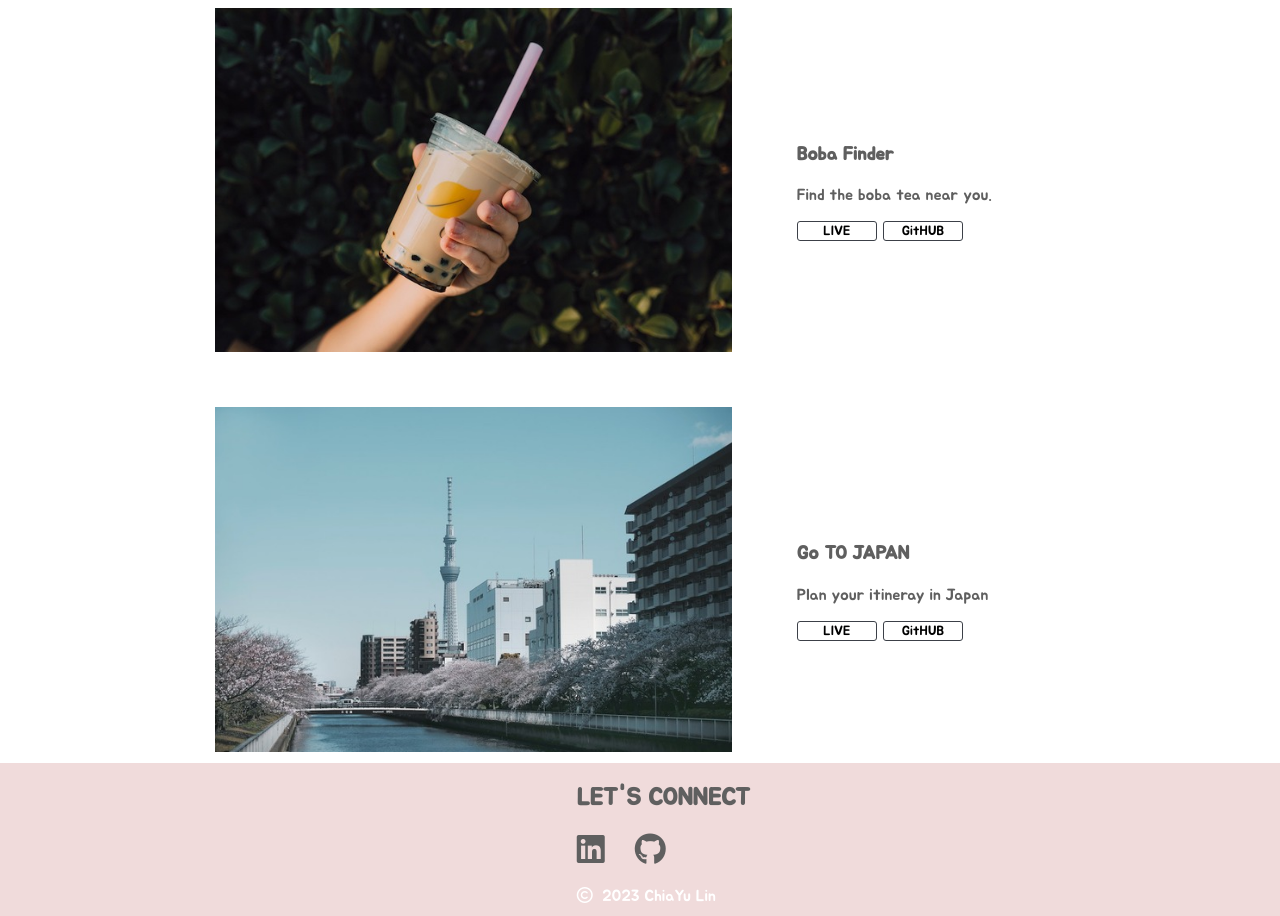
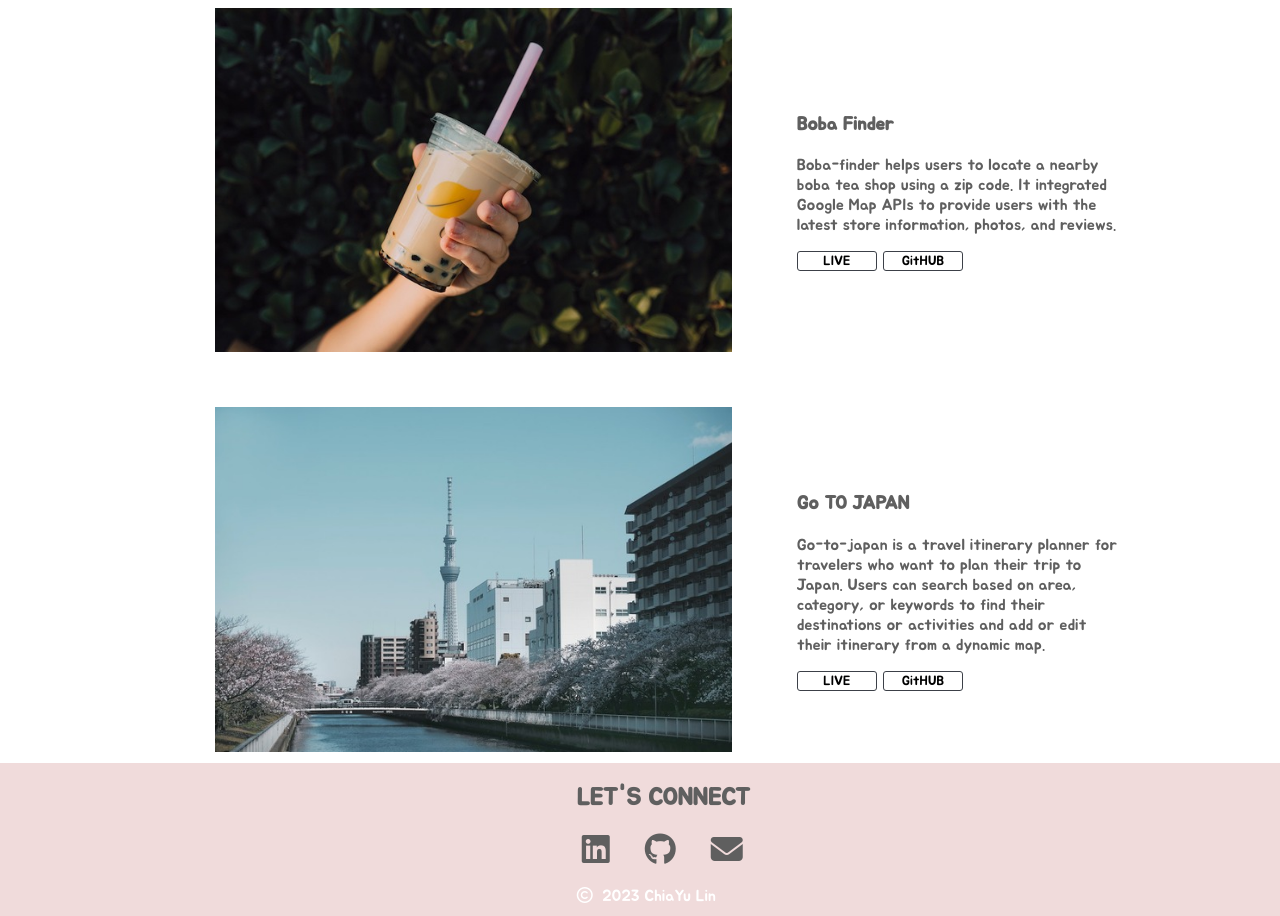
Before and after one commit to cyulin17/portfolio-website, a website: page index.html in a window 1280 px wide. Shown: the part 1737-2653 px from the top of the page. Drawn offline with Linux system fonts and the light colour scheme.

Commit message:
Completed add-contact-email.

```diff
--- a/css/styles.css
+++ b/css/styles.css
@@ -154,6 +154,7 @@ button:hover {
 #contact span {
   display: inline-block;
   margin-right: 30px;
+  margin-left: 5px;
 }
 
 .contact-linkedin {
@@ -166,8 +167,14 @@ button:hover {
   color: #5f5f5f;
 }
 
+.contact-email {
+  font-size: 2rem;
+  color: #5f5f5f;
+}
+
 /* footer */
 .footer {
+  width: 500px;
   color: #fff;
   margin-top: 20px;
   padding-bottom: 10px;
--- a/index.html
+++ b/index.html
@@ -69,7 +69,8 @@
           </div>
           <div class="column-one-third project-intro">
             <h3>Boba Finder</h3>
-            <p>Find the boba tea near you.</p>
+            <p>Boba-finder helps users to locate a nearby boba tea shop using a zip code. It integrated Google Map APIs to provide
+            users with the latest store information, photos, and reviews.</p>
             <div class="row button-container">
               <button onclick="window.open('https://cyulin17.github.io/boba-finder/','_blank')" type="button">LIVE</button>
               <button onclick="window.open('https://github.com/cyulin17/boba-finder', '_blank')" type="button">GitHUB</button>
@@ -83,7 +84,8 @@
           </div>
           <div class="column-one-third project-intro">
             <h3>Go TO JAPAN</h3>
-            <p>Plan your itineray in Japan</p>
+            <p>Go-to-japan is a travel itinerary planner for travelers who want to plan their trip to Japan. Users can search based on
+            area, category, or keywords to find their destinations or activities and add or edit their itinerary from a dynamic map.</p>
             <div class="row button-container">
               <button onclick="window.open('https://go-to-japan.chiayulin.com/', '_blank')" type="button">LIVE</button>
               <button onclick="window.open('https://github.com/cyulin17/go-to-japan', '_blank') " type="button">GitHUB</button>
@@ -99,14 +101,16 @@
           <h1>LET'S CONNECT</h1>
         </div>
         <div class="row center">
-          <span><a href="https://www.linkedin.com/in/chiayu-lin17/" target="_blank" rel="noopener noreferrer"><i class="fa-brands fa-linkedin contact-linkedin"></i></a></span>
-          <span><a href="https://github.com/cyulin17" target="_blank" rel="noopener noreferrer"><i class="fa-brands fa-github contact-github"></i></a></span>
+          <span class="contact-info"><a href="https://www.linkedin.com/in/chiayu-lin17/" target="_blank" rel="noopener noreferrer"><i class="fa-brands fa-linkedin contact-linkedin"></i></a></span>
+          <span class="contact-info"><a href="https://github.com/cyulin17" target="_blank" rel="noopener noreferrer"><i class="fa-brands fa-github contact-github"></i></a></span>
+          <span class="contact-info"><a href="mailto:lin.1008@osu.edu" target="_blank" rel="noopener noreferrer"><i class="fa-solid fa-envelope contact-email"></i></a></span>
         </div>
         <footer class="container center">
           <div class="row footer">
             <div><i class="fa-regular fa-copyright"></i>&nbsp; 2023 ChiaYu Lin</div>
           </div>
         </footer>
+      </div>
     </section>
   </main>
 
```
